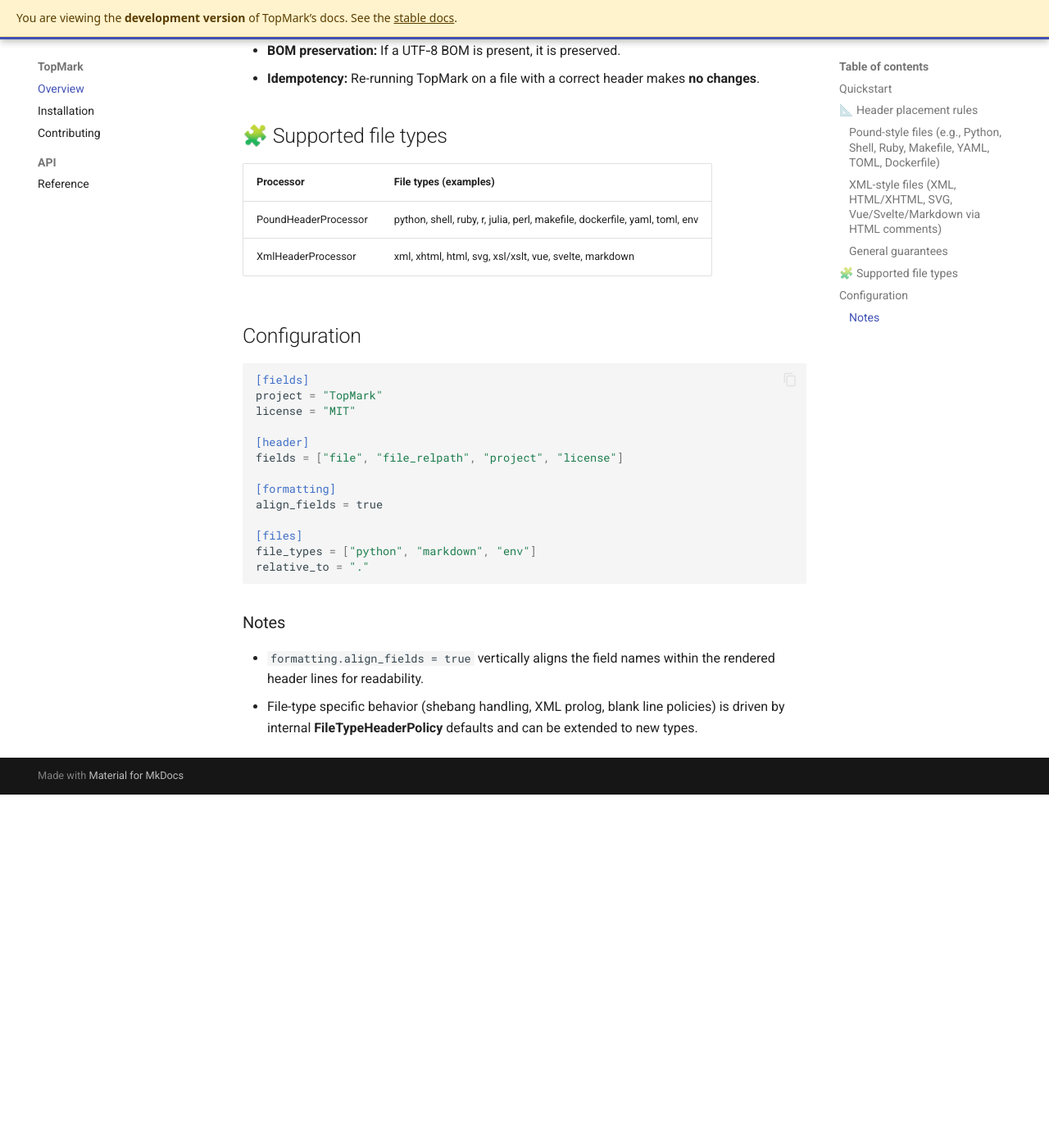
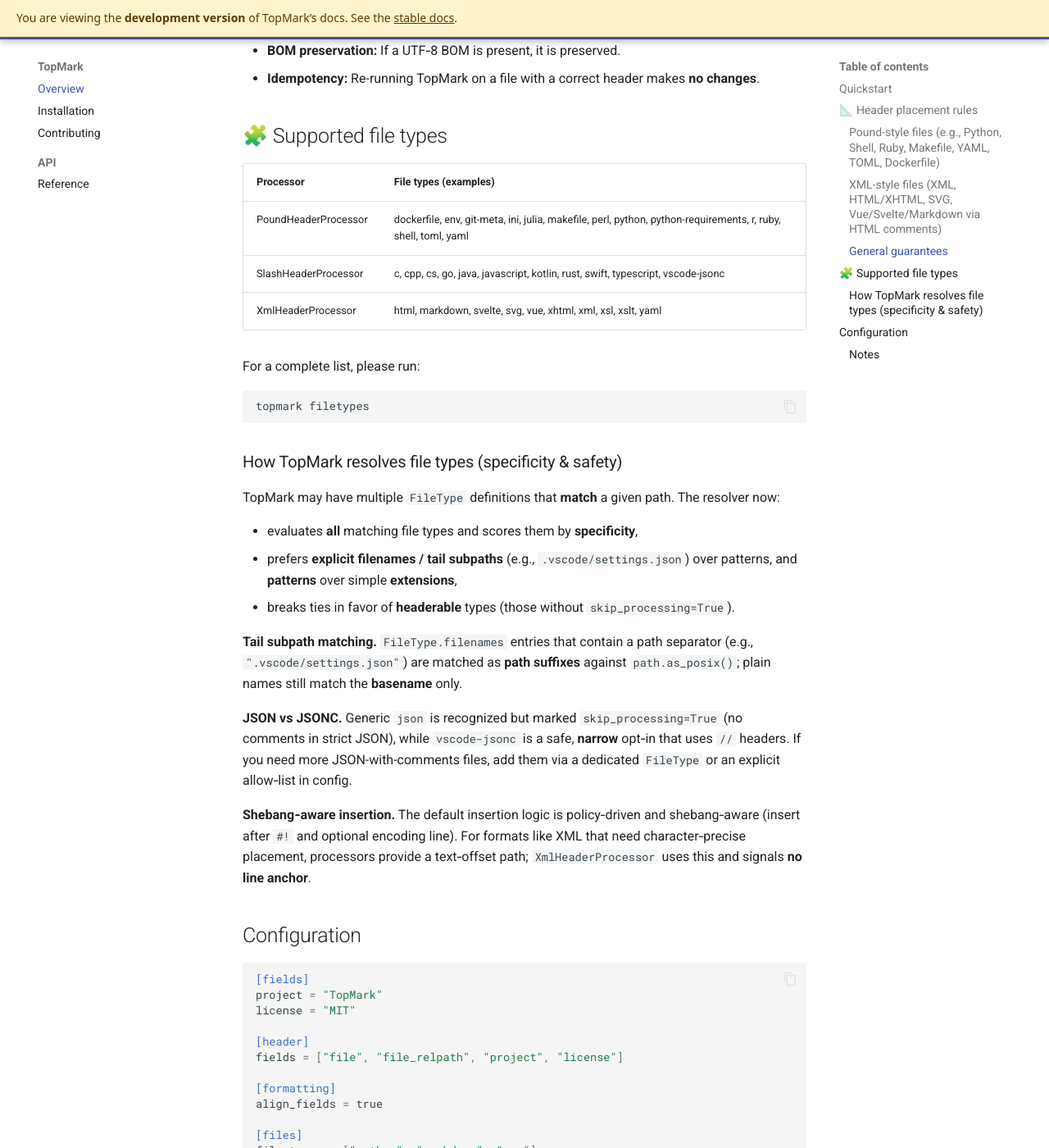
Before and after one commit to shutterfreak/topmark, an MkDocs documentation site: the page built from docs/index.md, in a window 1280 px wide and 1400 px high, scrolled down 1901 px. Shown: the whole window at 82% size. Built offline with MkDocs 1.6.1 and Material for MkDocs 9.7.7, drawn with Linux system fonts in a browser that asks for light colours; comment, search, counter and statistics services are not loaded; before the commit the page ends 2870 px from its top, so only the background shows below that.

````diff
--- a/docs/index.md
+++ b/docs/index.md
@@ -89,10 +89,40 @@ topmark:header:end
 
 ## 🧩 Supported file types
 
-| Processor            | File types (examples)                                                      |
-| -------------------- | -------------------------------------------------------------------------- |
-| PoundHeaderProcessor | python, shell, ruby, r, julia, perl, makefile, dockerfile, yaml, toml, env |
-| XmlHeaderProcessor   | xml, xhtml, html, svg, xsl/xslt, vue, svelte, markdown                     |
+| Processor            | File types (examples)                                                                                          |
+| -------------------- | -------------------------------------------------------------------------------------------------------------- |
+| PoundHeaderProcessor | dockerfile, env, git-meta, ini, julia, makefile, perl, python, python-requirements, r, ruby, shell, toml, yaml |
+| SlashHeaderProcessor | c, cpp, cs, go, java, javascript, kotlin, rust, swift, typescript, vscode-jsonc                                |
+| XmlHeaderProcessor   | html, markdown, svelte, svg, vue, xhtml, xml, xsl, xslt, yaml                                                  |
+
+For a complete list, please run:
+
+```sh
+topmark filetypes
+```
+
+### How TopMark resolves file types (specificity & safety)
+
+TopMark may have multiple `FileType` definitions that **match** a given path. The resolver now:
+
+- evaluates **all** matching file types and scores them by **specificity**,
+- prefers **explicit filenames / tail subpaths** (e.g., `.vscode/settings.json`) over patterns, and
+  **patterns** over simple **extensions**,
+- breaks ties in favor of **headerable** types (those without `skip_processing=True`).
+
+**Tail subpath matching.** `FileType.filenames` entries that contain a path separator (e.g.,
+`".vscode/settings.json"`) are matched as **path suffixes** against `path.as_posix()`; plain names
+still match the **basename** only.
+
+**JSON vs JSONC.** Generic `json` is recognized but marked `skip_processing=True` (no comments in
+strict JSON), while `vscode-jsonc` is a safe, **narrow** opt‑in that uses `//` headers. If you need
+more JSON-with-comments files, add them via a dedicated `FileType` or an explicit allow‑list in
+config.
+
+**Shebang‑aware insertion.** The default insertion logic is policy‑driven and shebang‑aware (insert
+after `#!` and optional encoding line). For formats like XML that need character‑precise placement,
+processors provide a text‑offset path; `XmlHeaderProcessor` uses this and signals **no line
+anchor**.
 
 ## Configuration
 
--- a/pyproject.toml
+++ b/pyproject.toml
@@ -10,7 +10,7 @@
 
 [project]
 name = "topmark"
-version = "0.1.1"
+version = "0.1.1.dev0"
 description = "A Python CLI to inspect, validate, and manage license and copyright headers."
 authors = [{ name = "Olivier Biot", email = "olivier.biot@gmail.com" }]
 license = "MIT"
````
Also changed, not shown: CONTRIBUTING.md (+28 -24 lines), README.md (+34 -4 lines).
